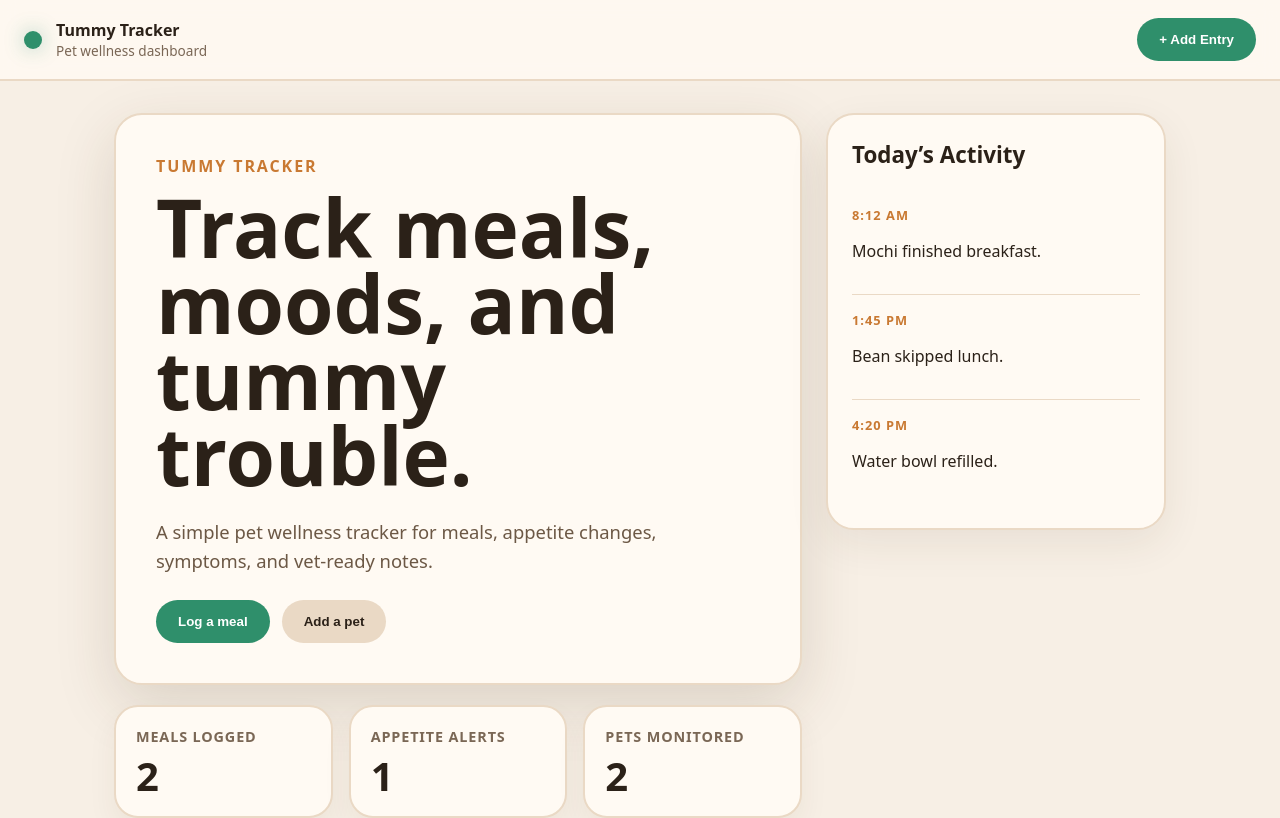
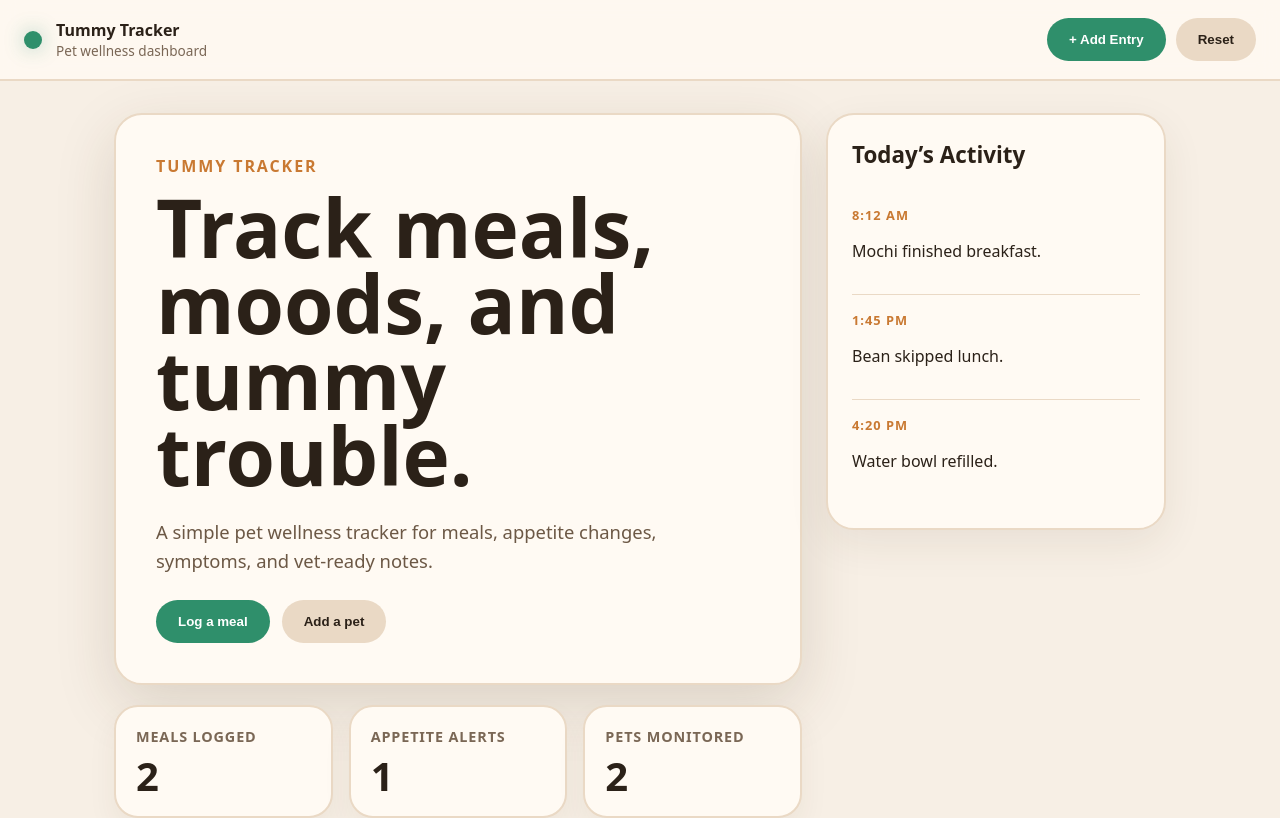
Before and after one commit to rtocastro/tummy-tracker, a React (Vite) app: page / in a window 1280 px wide. Shown: the top 818 px of the page. Built offline with nearby package versions, Linux system fonts and the light colour scheme.

Commit message:
added reset to reset date on page

```diff
--- a/src/App.jsx
+++ b/src/App.jsx
@@ -70,6 +70,14 @@ useEffect(() => {
     );
   }
 
+  function handleResetApp() {
+  setEntries(startingEntries);
+  setPets(startingPets);
+
+  localStorage.removeItem("tummyTrackerEntries");
+  localStorage.removeItem("tummyTrackerPets");
+}
+
   function getSavedData(key, fallbackData) {
   const savedData = localStorage.getItem(key);
 
@@ -82,7 +90,7 @@ useEffect(() => {
 
   return (
     <main className="app-shell">
-      <Navbar />
+      <Navbar onResetApp={handleResetApp} />
 
       <div className="content-container">
         <div className="dashboard-layout">
--- a/src/components/Navbar.jsx
+++ b/src/components/Navbar.jsx
@@ -1,4 +1,4 @@
-function Navbar() {
+function Navbar({ onResetApp }) {
   return (
     <nav className="navbar">
       <div className="logo-group">
@@ -6,15 +6,17 @@ function Navbar() {
 
         <div>
           <p className="logo-title">Tummy Tracker</p>
-          <p className="logo-subtitle">
-            Pet wellness dashboard
-          </p>
+          <p className="logo-subtitle">Pet wellness dashboard</p>
         </div>
       </div>
 
-      <button className="nav-button">
-        + Add Entry
-      </button>
+      <div className="nav-actions">
+        <button className="nav-button">+ Add Entry</button>
+
+        <button className="reset-button" onClick={onResetApp}>
+          Reset
+        </button>
+      </div>
     </nav>
   );
 }
--- a/src/index.css
+++ b/src/index.css
@@ -354,6 +354,17 @@ button:hover {
   resize: vertical;
 }
 
+.nav-actions {
+  display: flex;
+  gap: 10px;
+  align-items: center;
+}
+
+.reset-button {
+  background: #ead9c5;
+  color: #2b2118;
+}
+
 @media (max-width: 900px) {
 
   .dashboard-layout {
```
